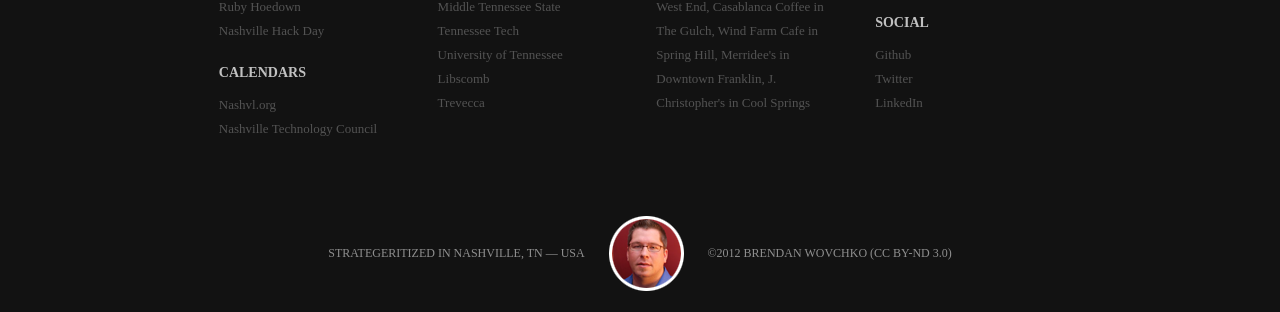
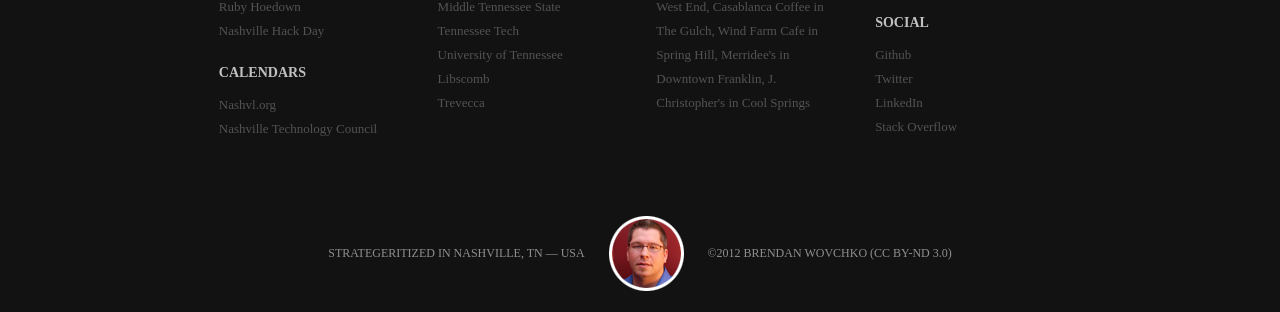
Before and after one commit to wovchko/inklings, a Jekyll site: the page built from index.html, in a window 1280 px wide. Shown: the part 1933-2245 px from the top of the page. Built offline with Jekyll 4.4.1, drawn with Linux system fonts in a browser that asks for light colours; Markdown is read by kramdown in place of the engine named in the settings; the list of posts is cut into pages by our own code.

```diff
--- a/_layouts/default.html
+++ b/_layouts/default.html
@@ -118,6 +118,7 @@
         <p><a href="http://github.com/wovchko" target="_blank">Github</a></p>
         <p><a href="http://twitter.com/wovchko" target="_blank">Twitter</a></p>
         <p><a href="http://linkedin.com/in/wovchko" target="_blank">LinkedIn</a></p>
+        <p><a href="http://stackoverflow.com/users/1678201/wovchko" target="_blank">Stack Overflow</a></p>
       </div>
       <div class="span2"></div>
     </div>
```
